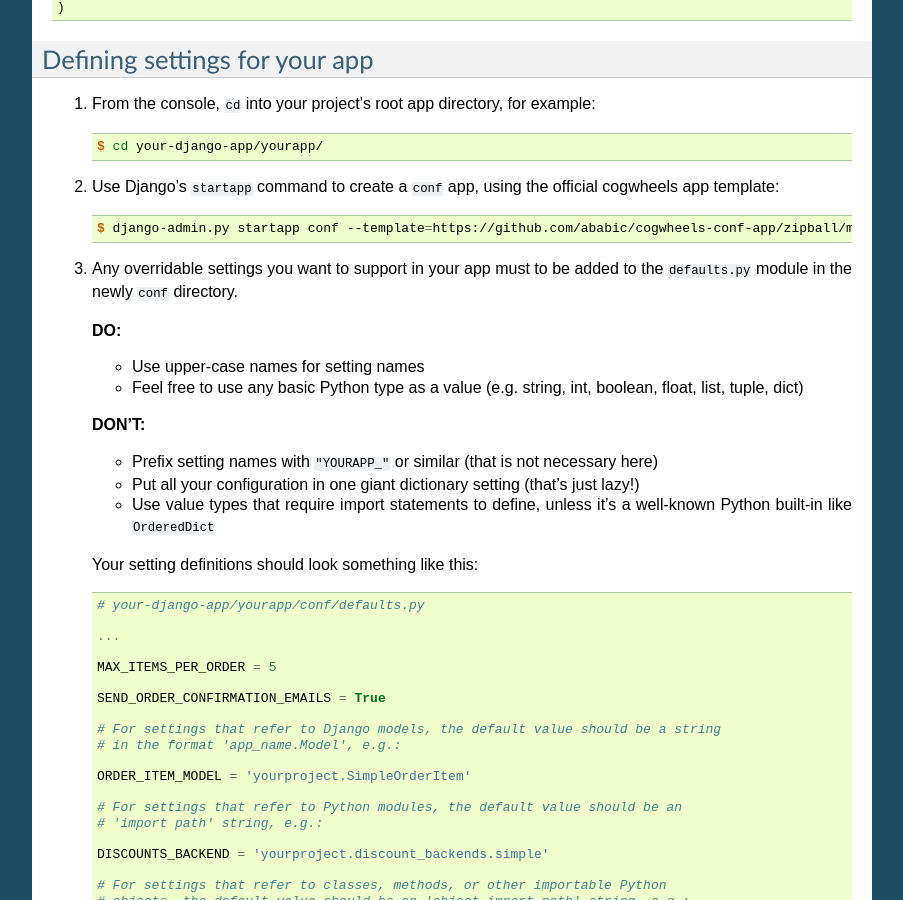
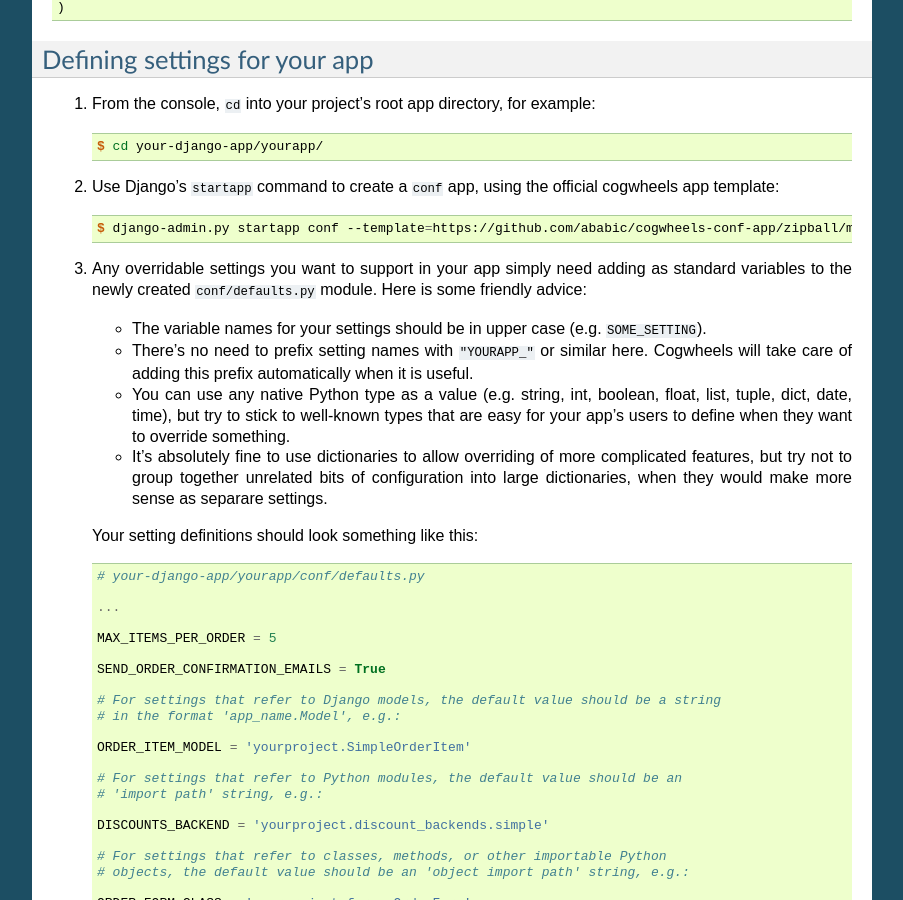
Before and after one commit to ababic/django-cogwheels, a Sphinx documentation site: the page built from docs/source/installation.rst, in a window 1280 px wide and 900 px high, scrolled down 1289 px. Shown: the whole window, without its empty margins (198-1101 px from the left). Built offline with Sphinx 7.4.7, drawn with Linux system fonts in a browser that asks for light colours.

Commit message:
Simplify setting definition guidance in installation docs

```diff
--- a/docs/source/installation.rst
+++ b/docs/source/installation.rst
@@ -91,18 +91,12 @@ Defining settings for your app
         $ django-admin.py startapp conf --template=https://github.com/ababic/cogwheels-conf-app/zipball/master
 
 
-3.  Any overridable settings you want to support in your app must to be added to the ``defaults.py`` module in the newly ``conf`` directory.
+3.  Any overridable settings you want to support in your app simply need adding as standard variables to the newly created ``conf/defaults.py`` module. Here is some friendly advice:
 
-    **DO:**
-
-    - Use upper-case names for setting names
-    - Feel free to use any basic Python type as a value (e.g. string, int, boolean, float, list, tuple, dict)
-
-    **DON'T:**
-
-    - Prefix setting names with ``"YOURAPP_"`` or similar (that is not necessary here)
-    - Put all your configuration in one giant dictionary setting (that's just lazy!)
-    - Use value types that require import statements to define, unless it's a well-known Python built-in like ``OrderedDict``
+    - The variable names for your settings should be in upper case (e.g. ``SOME_SETTING``).
+    - There's no need to prefix setting names with ``"YOURAPP_"`` or similar here. Cogwheels will take care of adding this prefix automatically when it is useful.
+    - You can use any native Python type as a value (e.g. string, int, boolean, float, list, tuple, dict, date, time), but try to stick to well-known types that are easy for your app's users to define when they want to override something.
+    - It's absolutely fine to use dictionaries to allow overriding of more complicated features, but try not to group together unrelated bits of configuration into large dictionaries, when they would make more sense as separare settings.
 
     Your setting definitions should look something like this:
 
```
